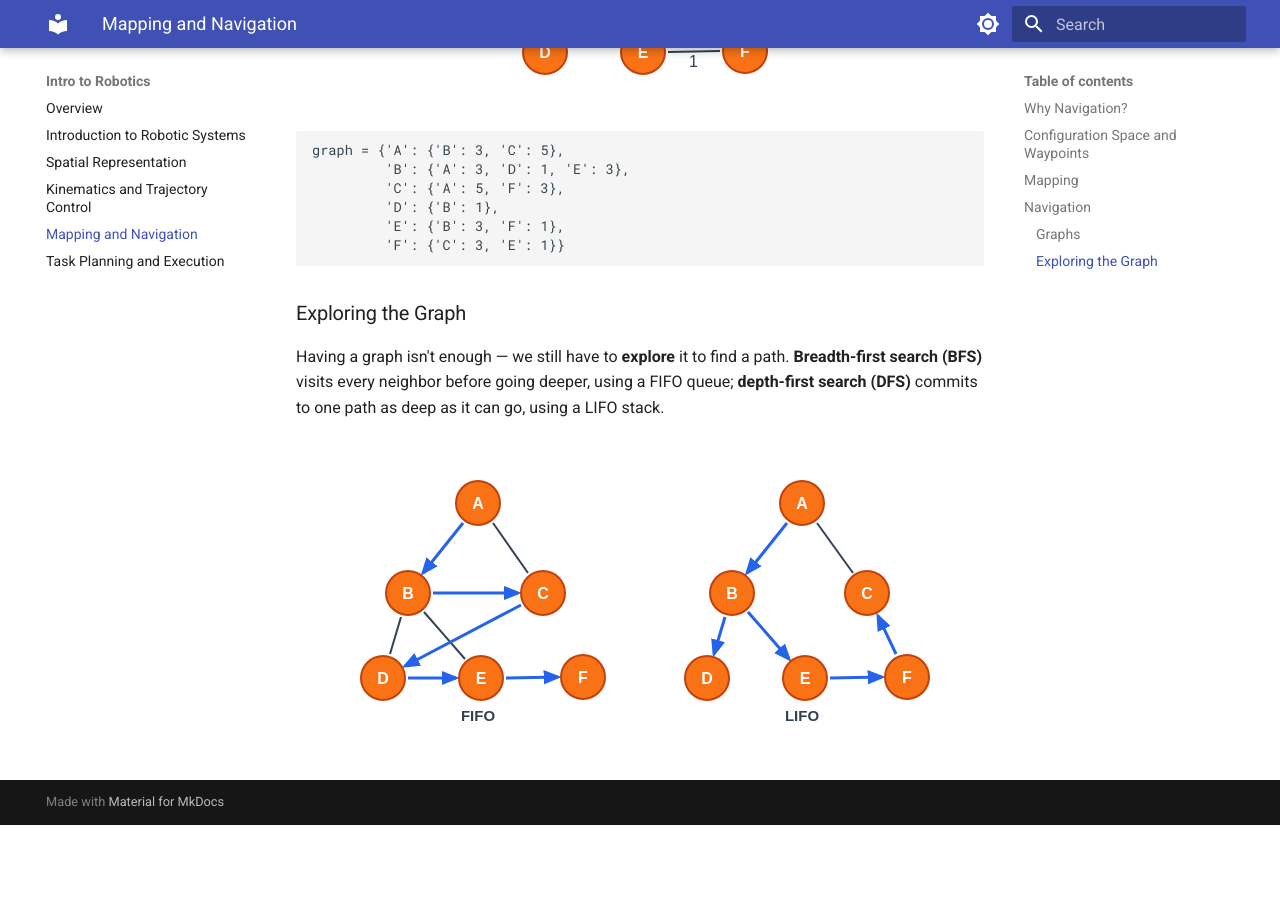
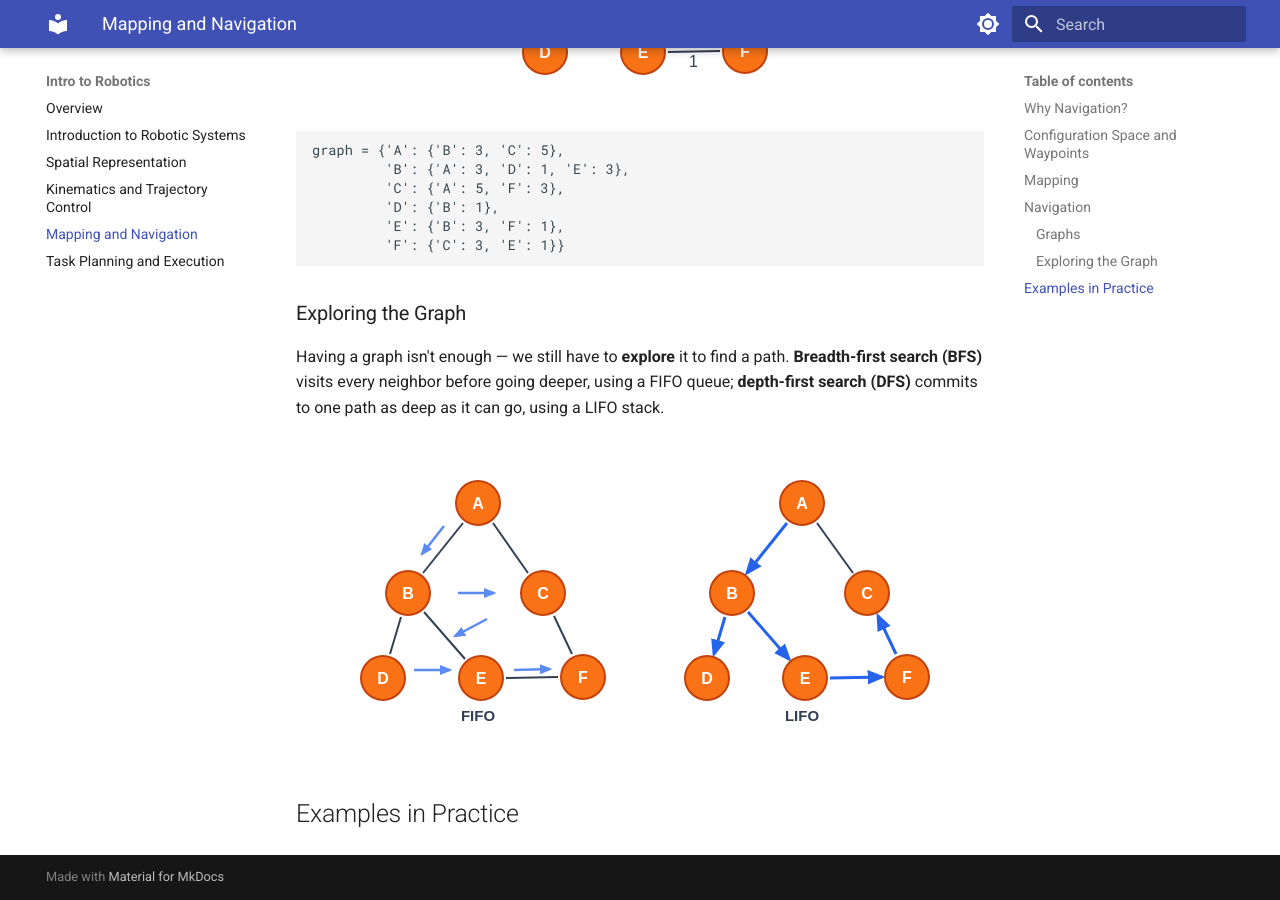
Before and after one commit to Kooroshoo/intro-to-robotics, an MkDocs documentation site: the page built from docs/04-mapping-and-navigation.md, in a window 1280 px wide and 900 px high, scrolled down 6627 px. Built offline with MkDocs 1.6.1 and Material for MkDocs 9.7.7, drawn with Linux system fonts in a browser that asks for light colours; before the commit the page ends 7452 px from its top, so only the background shows below that.

Commit message:
update chapter 4

```diff
--- a/docs/04-mapping-and-navigation.md
+++ b/docs/04-mapping-and-navigation.md
@@ -138,3 +138,6 @@ Having a graph isn't enough — we still have to **explore** it to find a path.
 ![Depth-first search: the search commits to one path as deep as it goes before backtracking](assets/images/dfs_traversal.svg)
 
 </div>
+
+
+## Examples in Practice
```
Also changed, not shown: docs/assets/images/bfs_traversal.svg.
